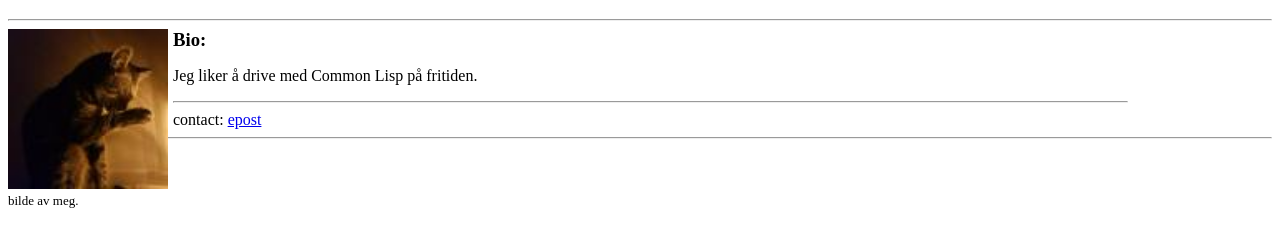
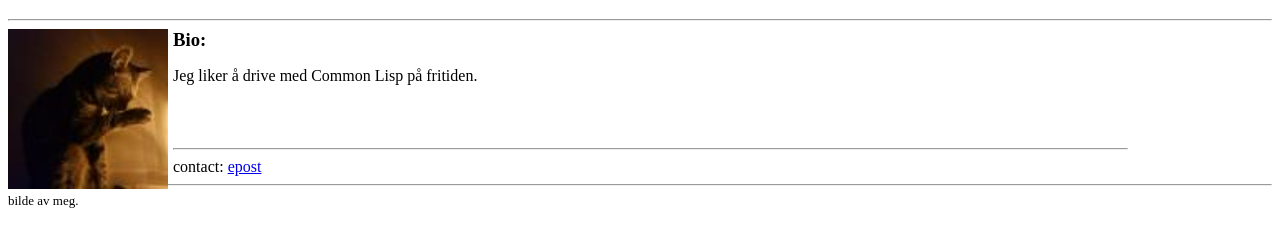
Before and after one commit to lalzy/kurs, a plain HTML site: page selvstudie/profil/index.html in a window 1280 px wide. Shown: the part 62-308 px from the top of the page. Drawn offline with Linux system fonts and the light colour scheme.

Commit message:
dfdsfsdf

```diff
--- a/selvstudie/profil/style.css
+++ b/selvstudie/profil/style.css
@@ -10,6 +10,7 @@ h1{
     min-width:26rem;
     max-width:70rem;
     display:flex;
+    height:9.2rem;
 }
 .bio h3{
     margin: 0;
@@ -17,6 +18,7 @@ h1{
 .bilde{
     height:100px;
 }
+
 .bilde > p{
     margin-top: 0;
     font-size:small;
@@ -26,14 +28,18 @@ h1{
 }
 
 .biotext{
-   margin-left:5px;
+    display: flex;
+    flex-direction: column;
+    flex-grow: 1;
+    margin-left:5px;
     width:100%;
 }
 
 .contact{
-    height: 100%;
+    margin-top:auto;
 }
 
 .contact > p{
-    margin:0;
+    margin: 0;
+    margin-top:auto;
 }
```
Also changed, not shown: selvstudie/profil/index.html (+0 -1 lines).
